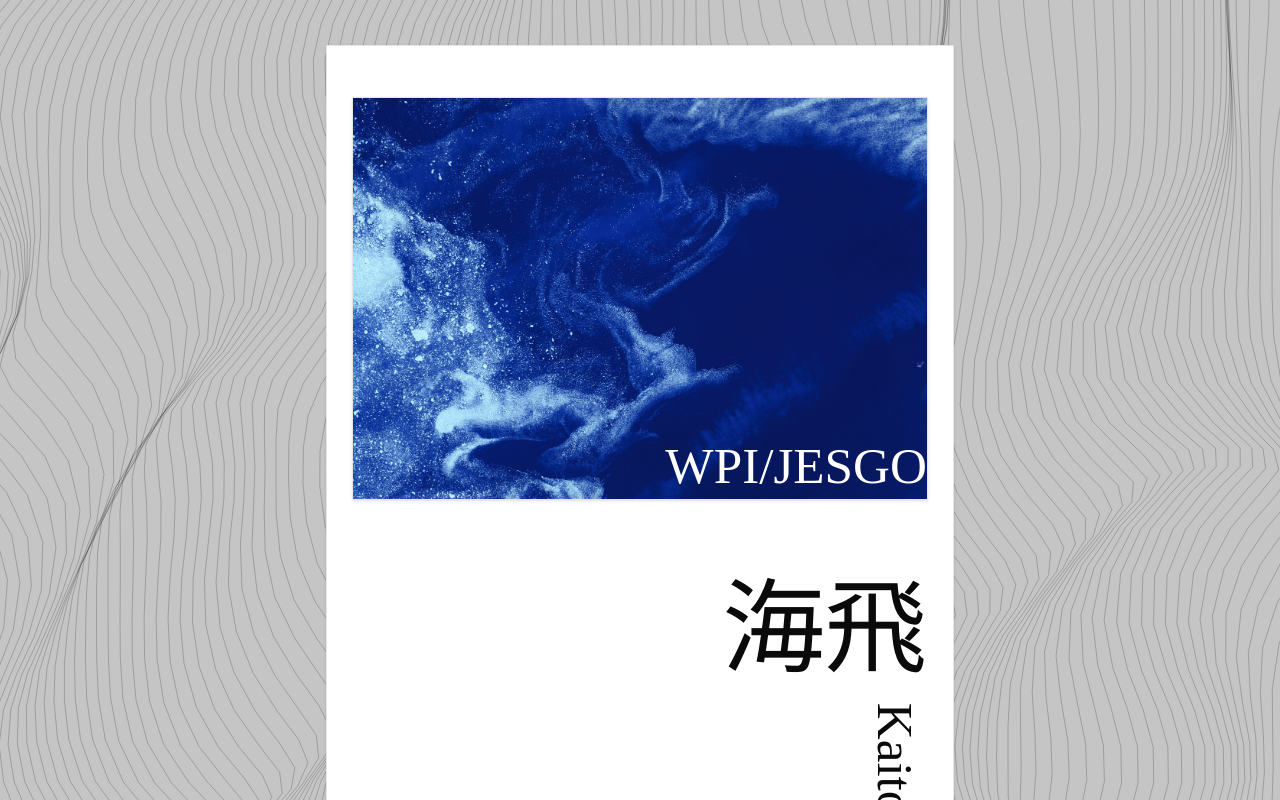
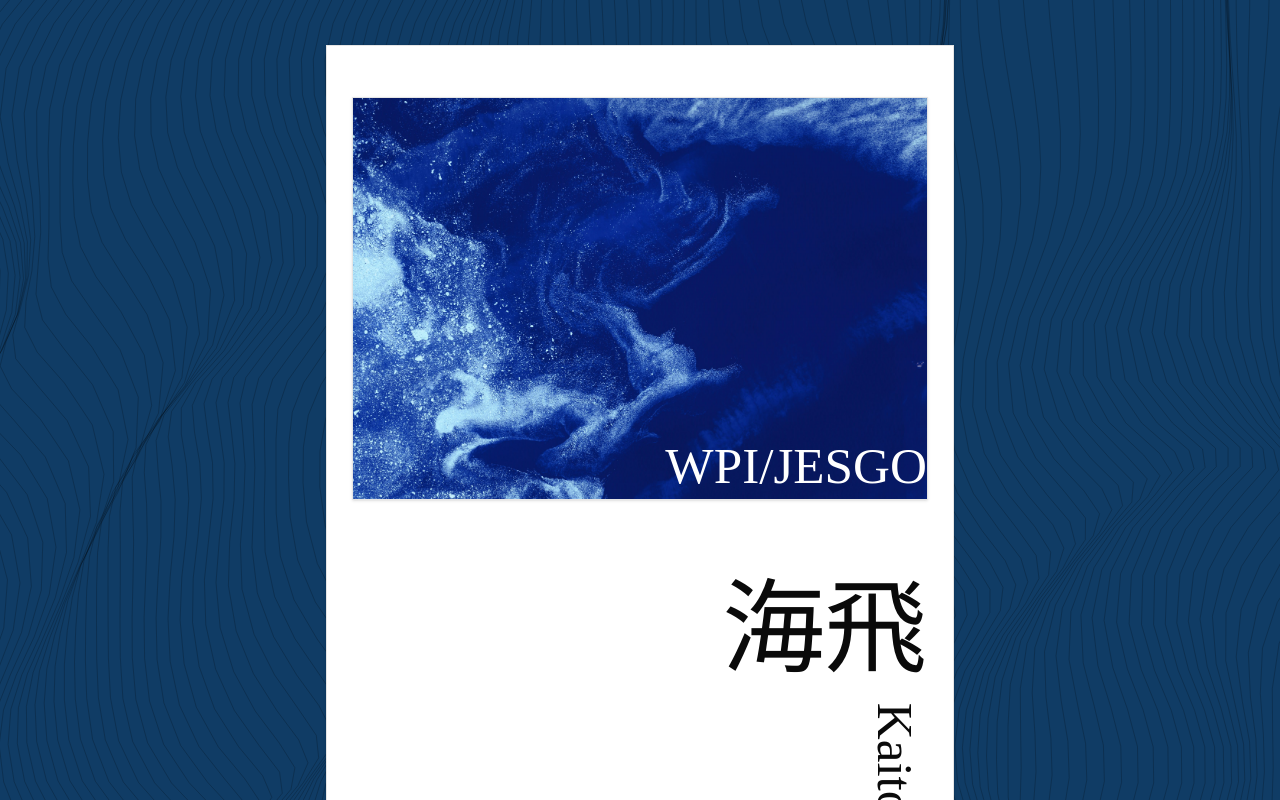
Before and after one commit to KaitoTabor/personal-website, a React (Vite) app in the folder apps/frontend/: page / in a window 1280 px wide. Shown: the top 800 px of the page. Built offline with nearby package versions, Linux system fonts and the light colour scheme; a web font is replaced by a local one.

Commit message:
background color

```diff
--- a/apps/frontend/src/routes/Home.tsx
+++ b/apps/frontend/src/routes/Home.tsx
@@ -5,10 +5,10 @@ import Waves from "@blocks/Backgrounds/Waves/Waves";
 
 const ExamplePage = () => {
     return (
-        <div className="relative z-0 p-10 bg-background">
+        <div className="relative z-0 p-10">
             <Waves
                 lineColor="rgba(0, 0, 0, 0.2)"
-                backgroundColor="rgba(0, 0, 0, 0.2)"
+                backgroundColor="rgba(16, 60, 101, 1)"
                 waveSpeedX={0.02}
                 waveSpeedY={0.01}
                 waveAmpX={40}
--- a/apps/frontend/src/styles.css
+++ b/apps/frontend/src/styles.css
@@ -14,6 +14,7 @@
     -moz-osx-font-smoothing: grayscale;
     -webkit-text-size-adjust: 100%;
     --radius: 0.625rem;
+    --home-background: rgb(88,223,224);
     --background: rgb(246, 246, 246);
     --foreground: oklch(0.145 0 0);
     --pure-white: rgb(255, 255, 255);
```
